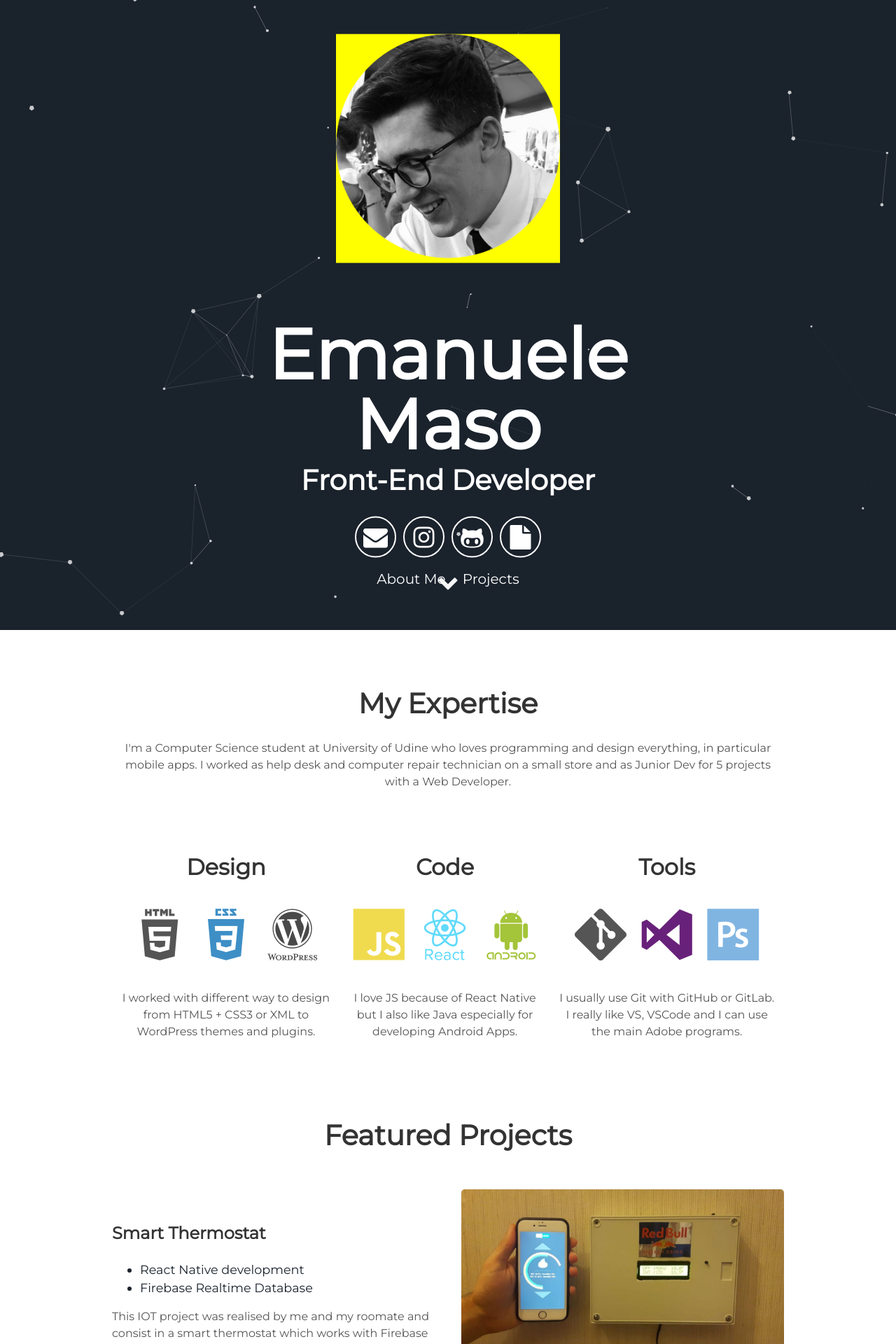
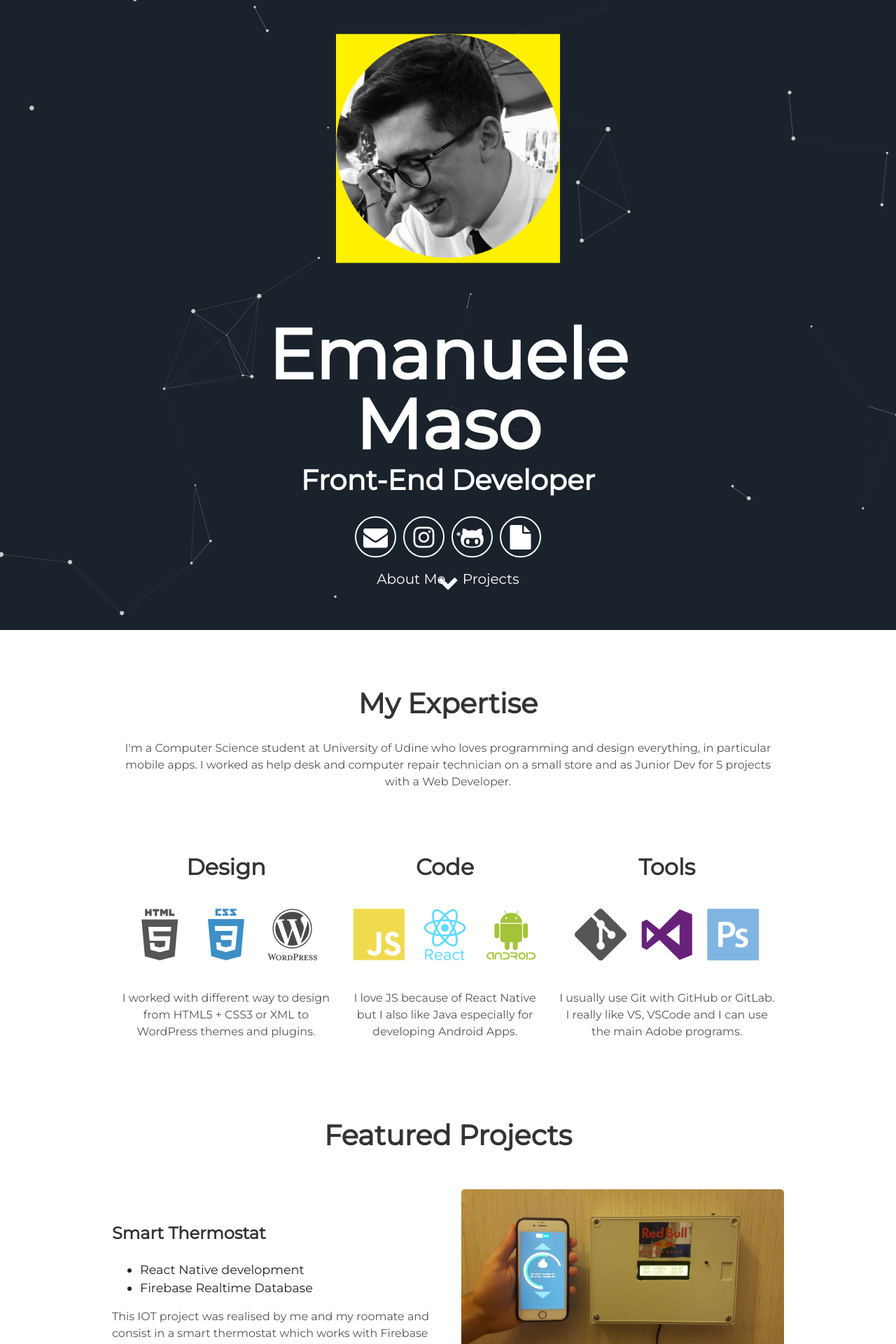
Before and after one commit to ClarkStoro/clarkstoro.github.io, a Jekyll site: the page built from index.html, in a window 1280 px wide. Shown: the top 1920 px of the page at 70% size. Built offline with Jekyll 4.4.1, drawn with Linux system fonts in a browser that asks for light colours.

Commit message:
Update header.html

```diff
--- a/_includes/header.html
+++ b/_includes/header.html
@@ -1,7 +1,7 @@
 <div id="particles-js">
   <div class="header">
 
-      <div style="width: 50%; height: 50%; margin: 0 auto; background-color: #ffFF00;">
+      <div style="width: 50%; height: 50%; margin: 0 auto; background-color: #ffF000;">
         <img alt="ema" class="photo" src="{{ "/assets/img/EmanueleMaso.png"}}"  style="width: 100%"; text-align:center; display: inline-block;margin: 0 auto;"/>
       </div>
 
```
